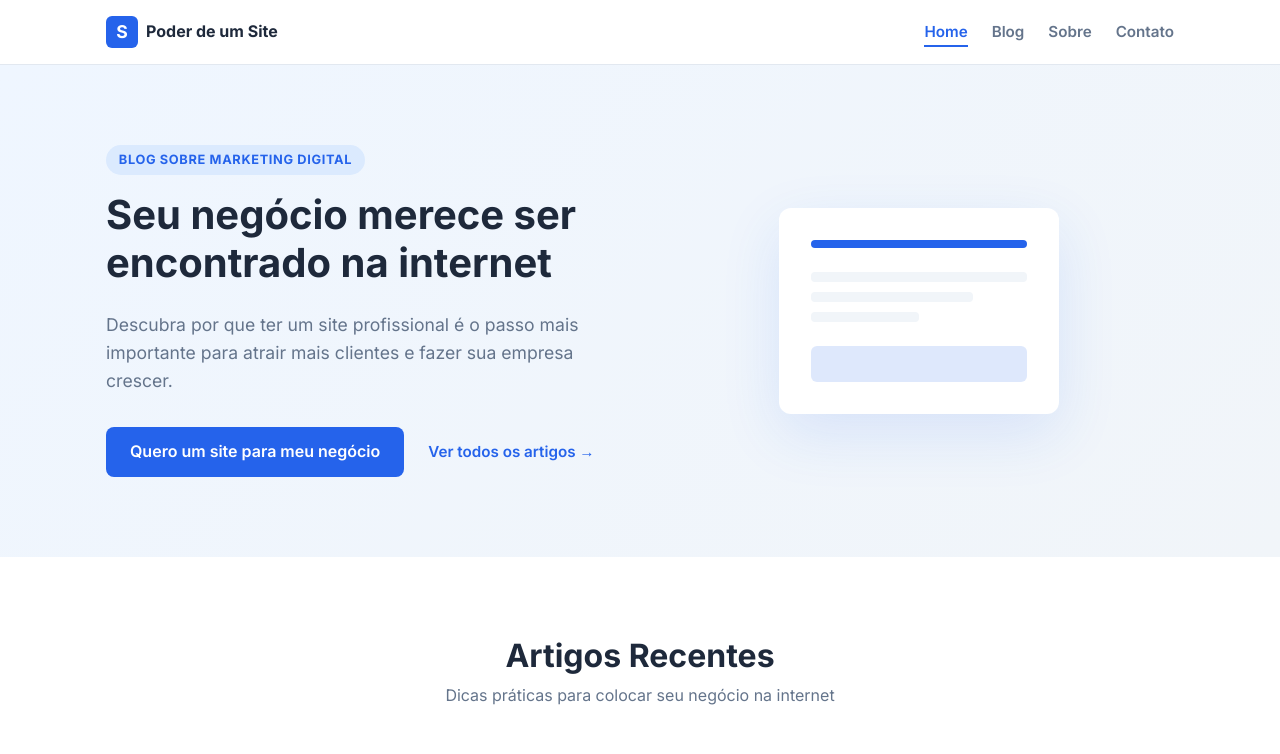
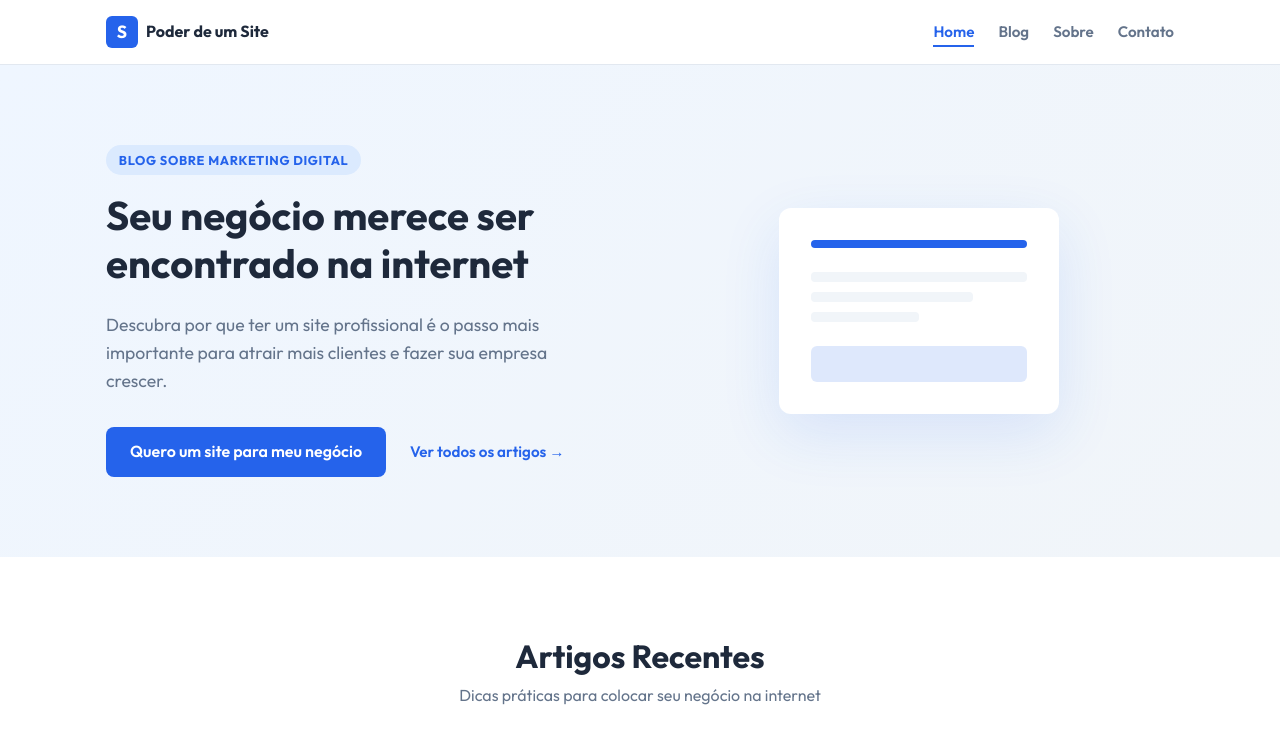
Before and after one commit to paulo620/blog-poder-site, an Astro site: page / in a window 1280 px wide. Shown: the top 754 px of the page. Built offline with nearby package versions, Linux system fonts and the light colour scheme; Astro itself is replaced by a stand-in of ours.

Commit message:
style: fonte Inter substituída por Outfit para identidade visual mais distinta
Co-Authored-By: Claude Sonnet 4.6 <noreply@anthropic.com>

```diff
--- a/src/styles/global.css
+++ b/src/styles/global.css
@@ -1,5 +1,5 @@
 /* Google Fonts */
-@import url('https://fonts.googleapis.com/css2?family=Inter:wght@400;600;700&display=swap');
+@import url('https://fonts.googleapis.com/css2?family=Outfit:wght@400;600;700&display=swap');
 
 /* Variáveis */
 :root {
@@ -11,7 +11,7 @@
   --color-white: #FFFFFF;
   --color-border: #E2E8F0;
 
-  --font-base: 'Inter', sans-serif;
+  --font-base: 'Outfit', sans-serif;
   --font-size-base: 1rem;
   --line-height-base: 1.6;
 
```
Also changed, not shown: .impeccable/config.json (added).
